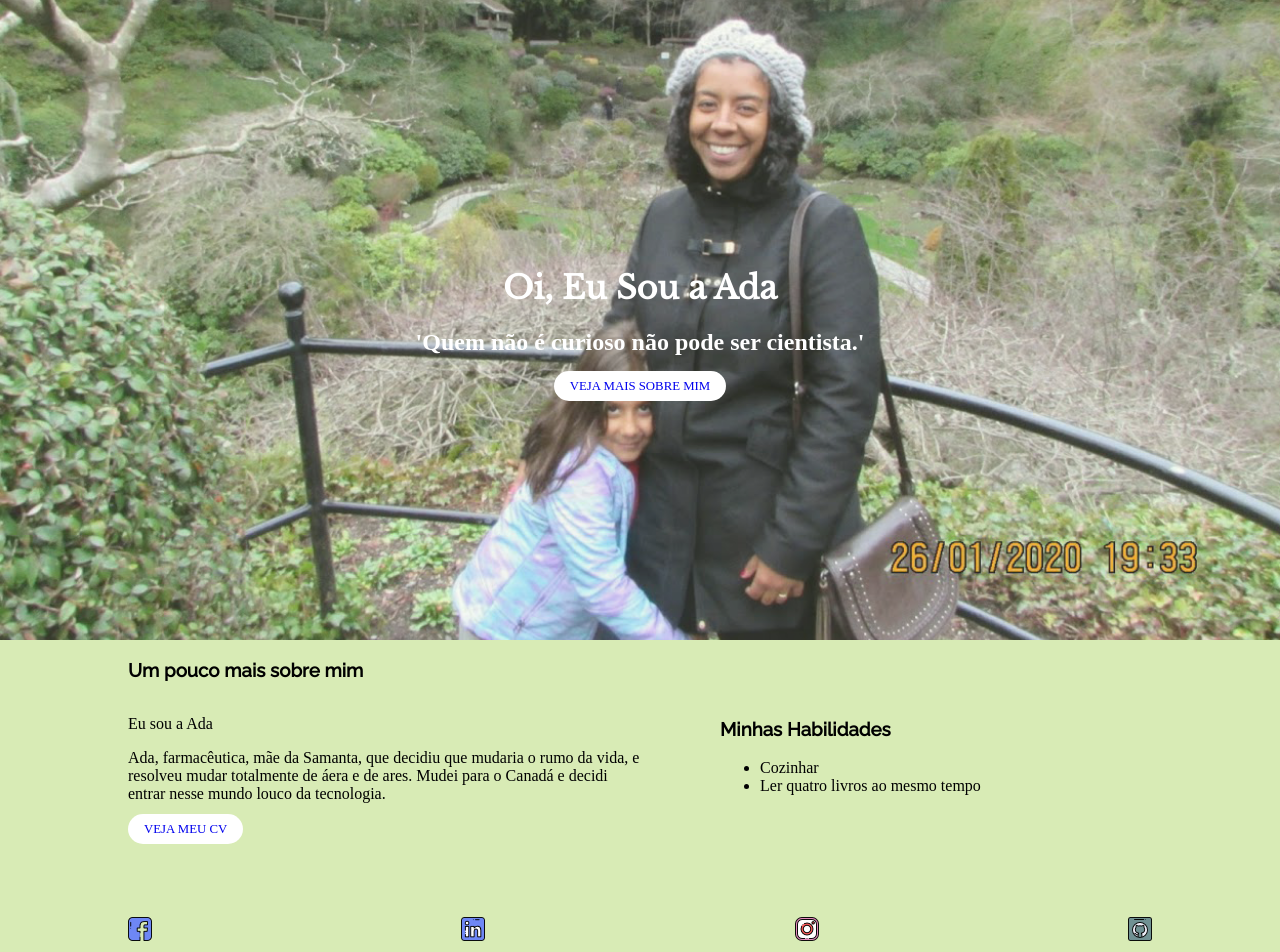
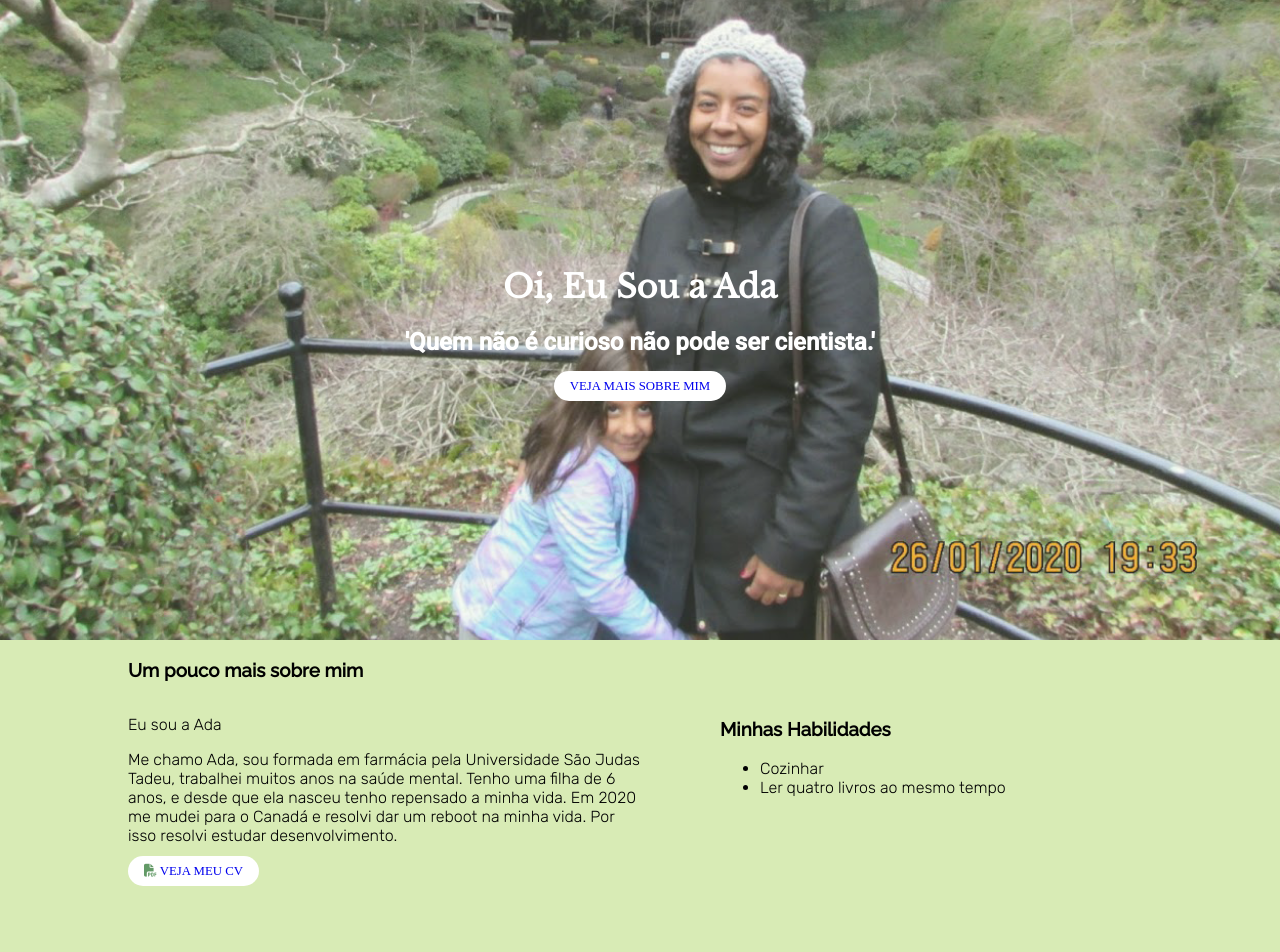
Before and after one commit to AdaFPC/adafpc.github.io, a plain HTML site: page index.html in a window 1280 px wide. Shown: the top 952 px of the page. Drawn offline with nearby package versions, Linux system fonts and the light colour scheme.

Commit message:
mudança de fonte

```diff
--- a/css/style.css
+++ b/css/style.css
@@ -17,6 +17,17 @@ h3 {
     font-family: 'Libre Baskerville', serif;
 font-family: 'Raleway', sans-serif;
 }
+p,li {
+    font-family: 'Libre Baskerville', serif;
+font-family: 'Raleway', sans-serif;
+font-family: 'Rubik', sans-serif;
+}
+    h2{
+        font-family: 'Libre Baskerville', serif;
+        font-family: 'Raleway', sans-serif;
+        font-family: 'Rubik', sans-serif;
+        font-family: 'Roboto', sans-serif;
+    }
 a { text-decoration: none;} /*tira o sublinhado do link*/
 .banner {
     background-image:url("../img/banner.png");
--- a/index.html
+++ b/index.html
@@ -8,8 +8,11 @@
    <link rel="stylesheet" href=" css/style.css">
    <link href="https://fonts.googleapis.com/css2?family=Libre+Baskerville&display=swap" rel="stylesheet">
    <link href="https://fonts.googleapis.com/css2?family=Libre+Baskerville&family=Raleway:wght@500&display=swap" rel="stylesheet">
+   <link href="https://fonts.googleapis.com/css2?family=Libre+Baskerville&family=Raleway:wght@500&family=Rubik:wght@300&display=swap" rel="stylesheet">
+   <script src="https://kit.fontawesome.com/fef0a52478.js" crossorigin="anonymous"></script>
+   <link href="https://fonts.googleapis.com/css2?family=Libre+Baskerville&family=Raleway:wght@500&family=Roboto:wght@500&family=Rubik:wght@300&display=swap" rel="stylesheet">
+</head>
 
-</head>
 
 <body>
     <!-- Header -->
@@ -26,11 +29,10 @@
         <div class="sobre_mim">
             <div class="sobre_conteudo">
                 <p> Eu sou a Ada </p>
-                <p> Ada, farmacêutica, mãe da Samanta, que decidiu que mudaria o rumo da vida, e resolveu mudar
-                    totalmente de áera e de ares. Mudei para o Canadá e decidi entrar nesse mundo louco da tecnologia.
+                <p> Me chamo Ada, sou formada em farmácia pela Universidade São Judas Tadeu, trabalhei muitos anos na saúde mental. Tenho uma filha de 6 anos, e desde que ela nasceu tenho repensado a minha vida. Em 2020 me mudei para o Canadá e resolvi dar um reboot na minha vida. Por isso resolvi estudar desenvolvimento.
 
                 </p>
-                <a href="img/CV.pdf" target="_blank">Veja meu CV</a>
+                <a href="img/CV.pdf" target="_blank"><i class="fas fa-file-pdf" style="color:#639a67;"></i> Veja meu CV</a>
             </div>
             <div class="sobre_habilidades">
                 <h3>Minhas Habilidades</h3>
```
